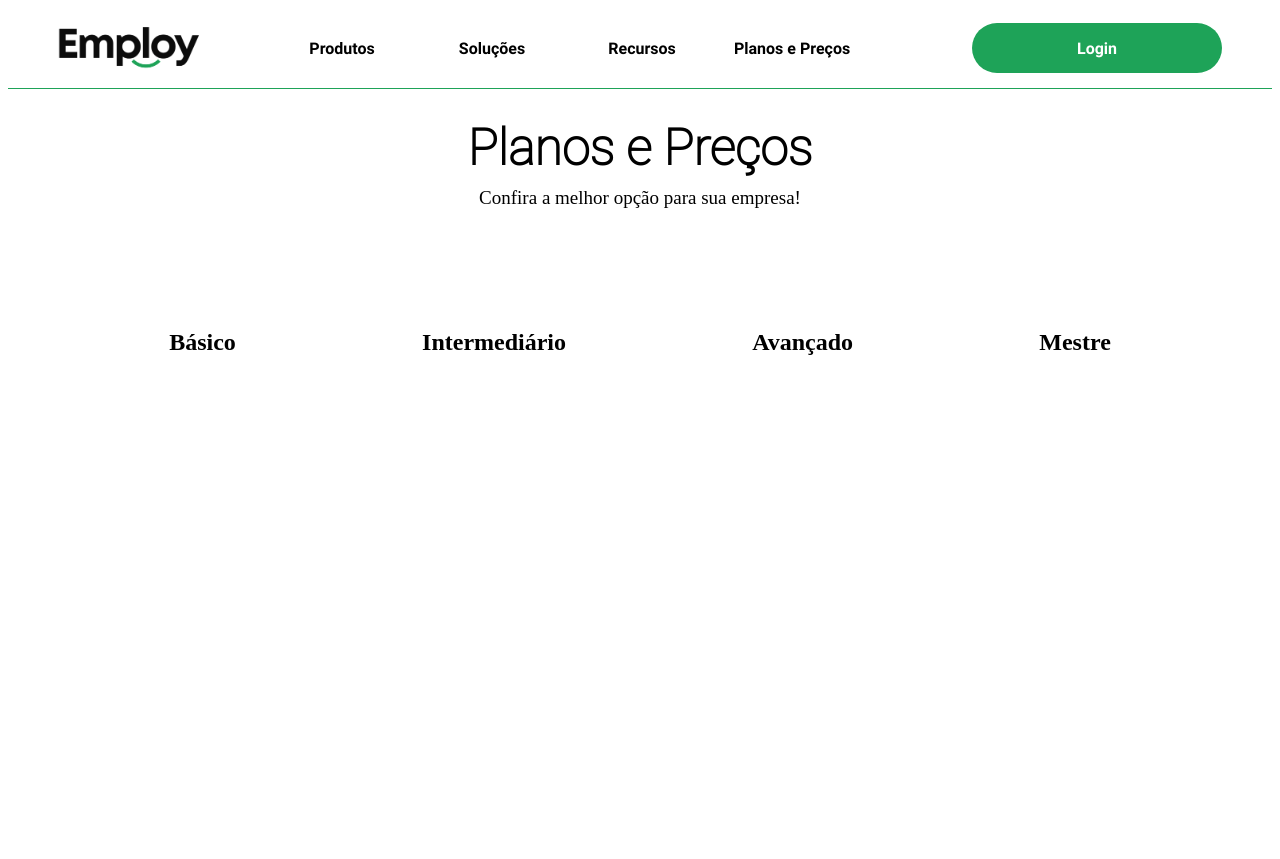
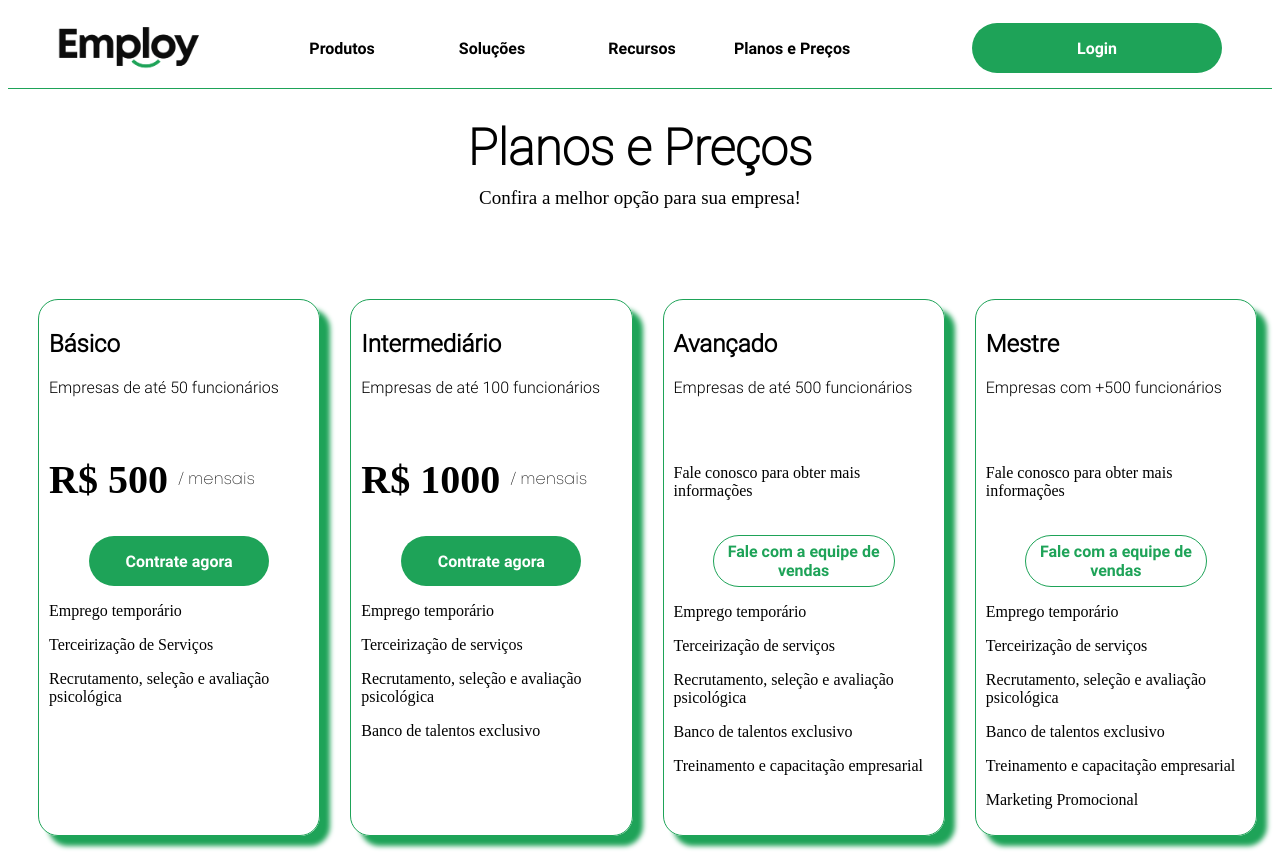
Before and after one commit to Aureliano2021/Employ-Projeto, a plain HTML site: page index.html in a window 1280 px wide. Before the commit the page ends 800 px from the top, so only its background shows below. Drawn offline with Linux system fonts and the light colour scheme; a web font is replaced by a local one.

Commit message:
main 90% concluída

```diff
--- a/index.html
+++ b/index.html
@@ -34,20 +34,135 @@
 
     <main class="planos">
         <section>
+            <div class="preco_header">
             <h1>Básico</h1>
+            <p>Empresas de até 50 funcionários</p>
+            </div>
+            <div class="preco">
+                <h2 class="preco_numero">R$ 500</h2>
+                <p class="preco_mensais">/ mensais</p>
+            </div>
+            <a href="#" class="botao_contrate">
+                Contrate agora
+            </a>
+            <div class="servicos_plano">
+                <p>
+                    Emprego temporário
+                </p>
+                <p>
+                    Terceirização de Serviços
+                </p>
+                <p>
+                    Recrutamento, seleção e avaliação psicológica
+                </p>
+            </div>
         </section>
 
         <section>
-            <h1>Intermediário</h1>
+            <div class="preco_header">
+                <h1>Intermediário</h1>
+                <p>Empresas de até 100 funcionários</p>
+            </div>
+
+            <div class="preco">
+                <h2 class="preco_numero">R$ 1000</h2>
+                <p class="preco_mensais">/ mensais</p>
+            </div>
+
+            <a href="#" class="botao_contrate">
+                Contrate agora
+            </a>
+
+            <div class="servicos_plano">
+                <p>
+                    Emprego temporário
+                </p>
+                <p>
+                    Terceirização de serviços
+                </p>
+                <p>
+                    Recrutamento, seleção e avaliação psicológica
+                </p>
+                <p>
+                    Banco de talentos exclusivo
+                </p>
+            </div>
+
         </section>
 
         <section>
+            <div class="preco_header2">
             <h1>Avançado</h1>
+            <p>Empresas de até 500 funcionários</p>
+            </div>
+
+            <div class="preco">
+                <p class="preco_fale">Fale conosco para obter mais informações</p>
+            </div>
+            <a href="#" class="botao_vendas">
+                Fale com a equipe de vendas
+            </a>
+
+            <div class="servicos_plano">
+                <p>
+                    Emprego temporário
+                </p>
+                <p>
+                    Terceirização de serviços
+                </p>
+                <p>
+                    Recrutamento, seleção e avaliação psicológica
+                </p>
+                <p>
+                    Banco de talentos exclusivo
+                </p>
+                <p>
+                    Treinamento e capacitação empresarial
+                </p>
+            </div>
         </section>
 
         <section>
+            <div class="preco_header2">
             <h1>Mestre</h1>
+            <p>Empresas com +500 funcionários</p>
+            </div>
+
+            <div class="preco">
+                <p class="preco_fale">Fale conosco para obter mais informações</p>
+            </div>
+
+            <a href="#" class="botao_vendas">
+                Fale com a equipe de vendas
+            </a>
+
+            <div class="servicos_plano">
+                <p>
+                    Emprego temporário
+                </p>
+                <p>
+                    Terceirização de serviços
+                </p>
+                <p>
+                    Recrutamento, seleção e avaliação psicológica
+                </p>
+                <p>
+                    Banco de talentos exclusivo
+                </p>
+                <p>
+                    Treinamento e capacitação empresarial
+                </p>
+                <p>
+                    Marketing Promocional
+                </p>
+            </div>
         </section>
     </main>
+
+    <footer>
+
+
+
+    </footer>
 </body>
 </html>
--- a/style/main.css
+++ b/style/main.css
@@ -63,6 +63,7 @@ header img{
     display: flex;
     flex-direction: row;
     justify-content: space-evenly;
+    margin-left: 15px;
 }
 
 section{
@@ -70,6 +71,77 @@ section{
     flex-direction: column;
     padding: 10px;
     margin: 15px;
+    border: 1px #1EA358 solid;
+    border-radius: 20px;
+    box-shadow: 10px 10px 5px #1EA358;
+}
+
+.preco{
+    display: flex;
+    flex-direction: row;
+    align-items: center;
+
+}
+
+.preco_numero{
+    margin-right: 10px;
+    font-family: Mont-SemiBold;
+    font-size: 40px;
+}
+
+.preco_mensais{
+    font-family: Mont-ExtraLight;
+}
+
+.preco_header{
+    margin-bottom: 10px;
+    font-family: RobotoLight;
+}
+
+.preco_header2{
+    margin-bottom: 35px;
+    font-family: RobotoLight;
+}
+
+.preco_fale{
+    font-family: Mont-SemiBold;
+    margin-bottom: 20px;
+}
+
+.botao_contrate{
+    background-color: #1EA358;
+    width: 180px;
+    height: 50px;
+    border-radius: 50px;
+    text-align: center;
+    align-content: center;
+    font-family: RobotoBold;
+    color: white;
+    text-decoration: none;
+    margin-left: auto;
+    margin-right: auto;
+
+}
+
+.botao_vendas{
+
+    background-color: white;
+    width: 180px;
+    height: 50px;
+    border-radius: 50px;
+    text-align: center;
+    align-content: center;
+    font-family: RobotoBold;
+    color: #1EA358;
+    text-decoration: none;
+    margin-top: 15px;
+    margin-left: auto;
+    margin-right: auto;
+    border: 1px #1EA358 solid;
+}
+
+.servicos_plano{
+    font-family: Mont-RegularItalic;
 }
 
 @font-face {
@@ -81,3 +153,23 @@ section{
     font-family: RobotoThin;
     src: url(/fonts/ROBOTO/Roboto-Thin.ttf);
 }
+
+@font-face {
+    font-family: RobotoLight;
+    src: url(/fonts/ROBOTO/Roboto-Light.ttf);
+}
+
+@font-face {
+    font-family: Mont-SemiBold;
+    src: url(/fonts/Mont/Mont-SemiBold.otf);
+}
+
+@font-face {
+    font-family: Mont-ExtraLight;
+    src: url(/fonts/Mont/Mont-ExtraLight.otf);
+}
+
+@font-face {
+    font-family: Mont-RegularItalic;
+    src: url(/fonts/Mont/Mont-RegularItalic.otf);
+}
```
